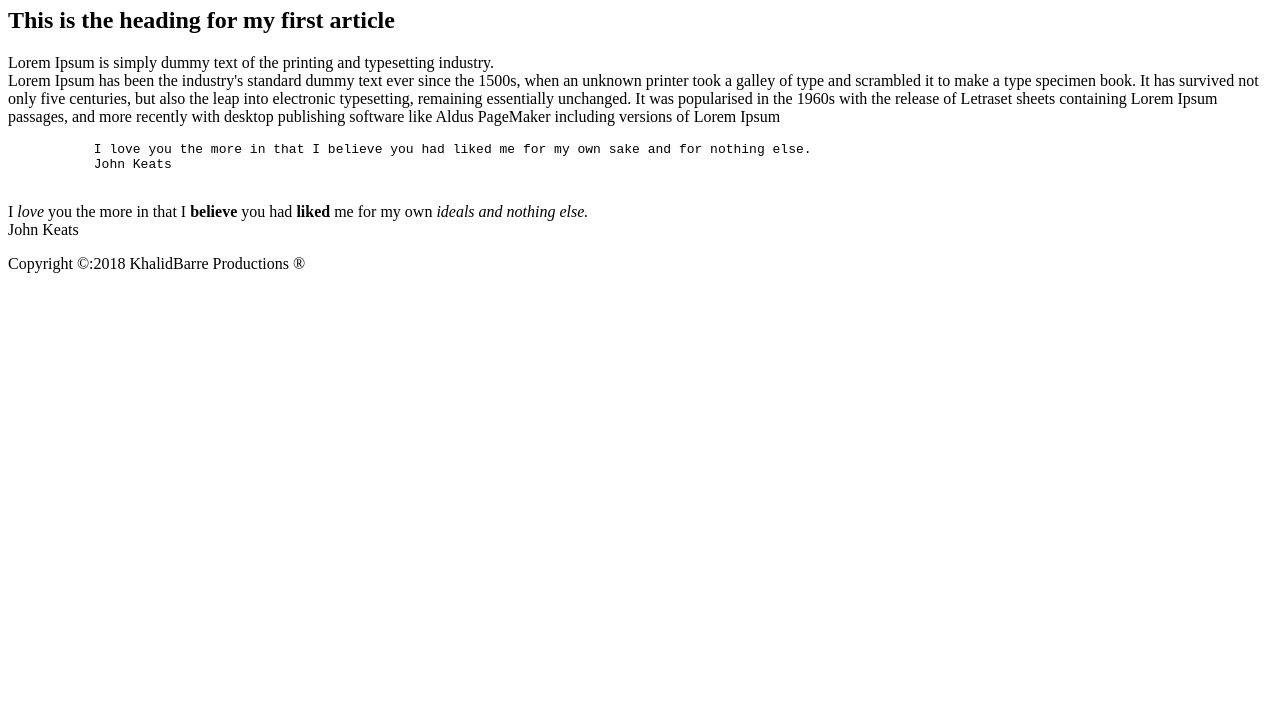
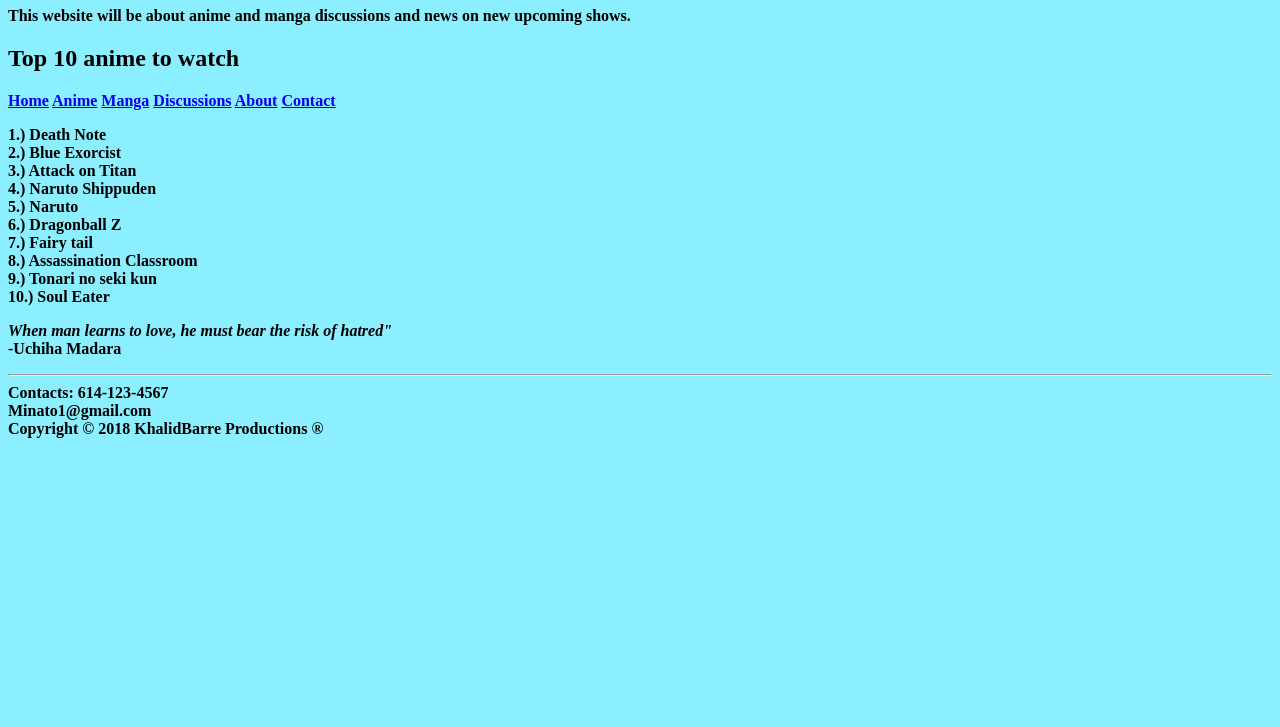
Before and after one commit to KhalidBarre/HTMLtextStructure, a plain HTML site: page index.html in a window 1280 px wide. Shown: the part 73-800 px from the top of the page. Drawn offline with Linux system fonts and the light colour scheme.

Commit message:
edited then changed stuff

```diff
--- a/index.html
+++ b/index.html
@@ -1,26 +1,53 @@
 <!DOCTYPE html>
 <html lang="en">
-<head>
-  <title>Welcome to AnimeWrld</title>
+<head> <style>body {
+                      background-color:#8CEFFF;
+      }    </style>
+  <title>AnimeWrld</title>
   <meta charset="utf-8">
   <meta name="description" content="This is a website for anime discussions"
-  <meta name="keywords" content="keywords1, keywords2, keyword3, keywords4">
+  <meta name="keywords" content="Anime, Otaku, Manga, Kawaii">
         </head>
         <body>
           <header>
-            <h1>Why Naruto is the best anime</h1>
+            <h1>Welcome to AnimeWrld</h1>
           </header>
+          <h4>
+    <p>This website will be about anime and manga discussions and news on new upcoming shows.
+        </p>
           <main>
            <section id="section1">
               <article class="articles">
-                <h2>This is the heading for my first article</h2>
-                <p>Lorem Ipsum is simply dummy text of the printing and typesetting industry.<br>
-                  Lorem Ipsum has been the industry's standard dummy text ever since the 1500s,
-                  when an unknown printer took a galley of type and scrambled it to make a type specimen book.
-                  It has survived not only five centuries, but also the leap into electronic typesetting,
-                  remaining essentially unchanged. It was popularised in the 1960s with the release of Letraset
-                  sheets containing Lorem Ipsum passages, and more recently with desktop publishing software
-                  like Aldus PageMaker including versions of Lorem Ipsum</p>
+                <h2>Top 10 anime to watch</h2>
+                <div class="vertical-menu">
+  <a class="#" href="#home">Home</a>
+  <a href="#">Anime</a>
+  <a href="#">Manga</a>
+  <a href="#">Discussions</a>
+  <a href="#">About</a>
+  <a href="#">Contact</a>
+  </a>
+</div>
+<div class="topnav">
+
+
+  <div class="topnav-right">
+
+  </div>
+</div>
+
+                <p>1.) Death Note<br>
+                   2.) Blue Exorcist<br>
+                   3.) Attack on Titan<br>
+                   4.) Naruto Shippuden<br>
+                   5.) Naruto<br>
+                   6.) Dragonball Z<br>
+                   7.) Fairy tail<br>
+                   8.) Assassination Classroom<br>
+                   9.) Tonari no seki kun<br>
+                10.) Soul Eater<br>
+
+                </p>
              </article>
              </section>
              <section id="section2>
@@ -29,27 +56,32 @@
              </section>
 
 
-          </main>
-          <aside>
-           <article class="articles">
-           <pre>
-           I love you the more in that I believe you had liked me for my own sake and for nothing else.
-           John Keats
-           </pre>
-
           </article>
 
       <article class="articles">
       <p>
-        I <em>love</em> you the more in that I <strong>believe</strong> you had <wbr><strong>liked</strong> me for my own <i>ideals and nothing else.</i>
-           <br>John Keats
+          <i>When man learns to love, he must bear the risk of hatred"</i>
+           <br><strong>-Uchiha Madara</strong>
            </p>
           </article>
          </aside>
 
 
+
+
+
+
+
+
 <footer>
-  Copyright &copy:2018
+
+
+<hr>
+  Contacts: 614-123-4567<br>Minato1@gmail.com<br>
+
+
+
+  Copyright &copy 2018
   KhalidBarre Productions &reg
 </footer>
 </body>
```
